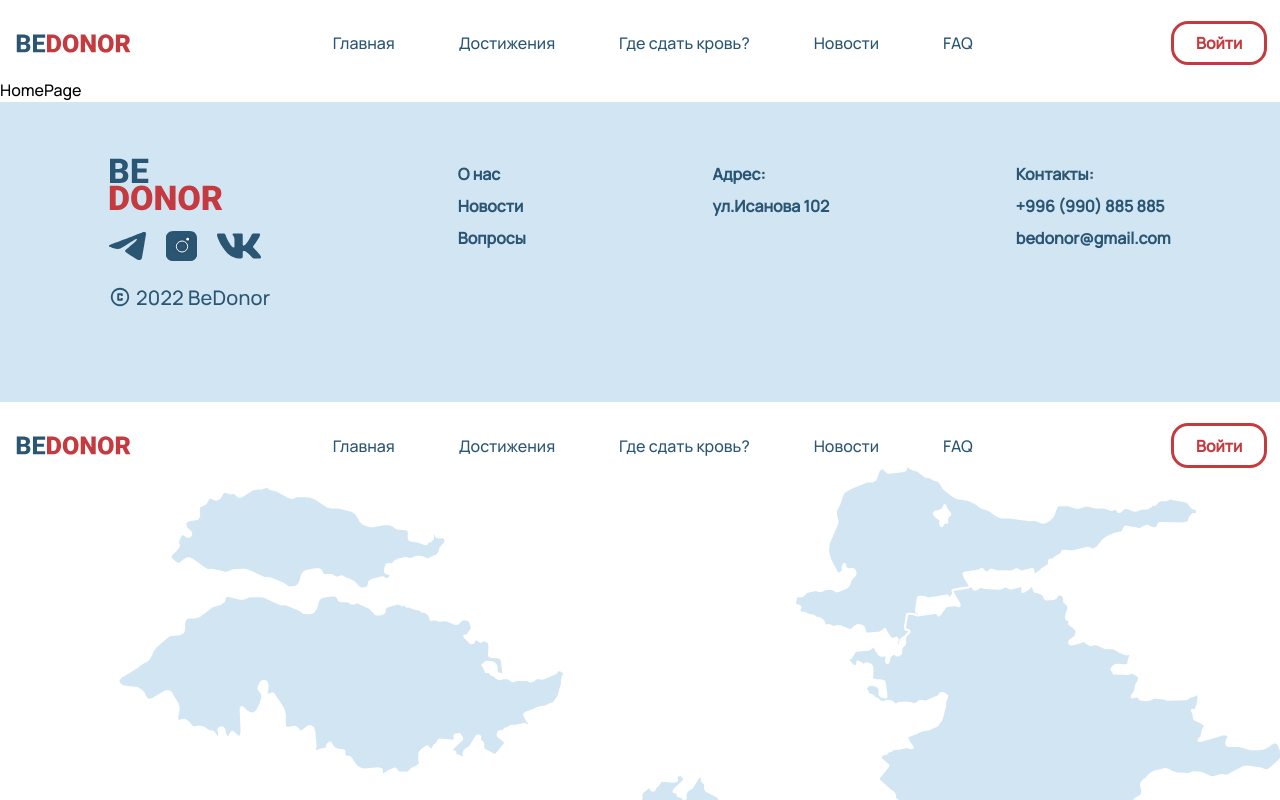
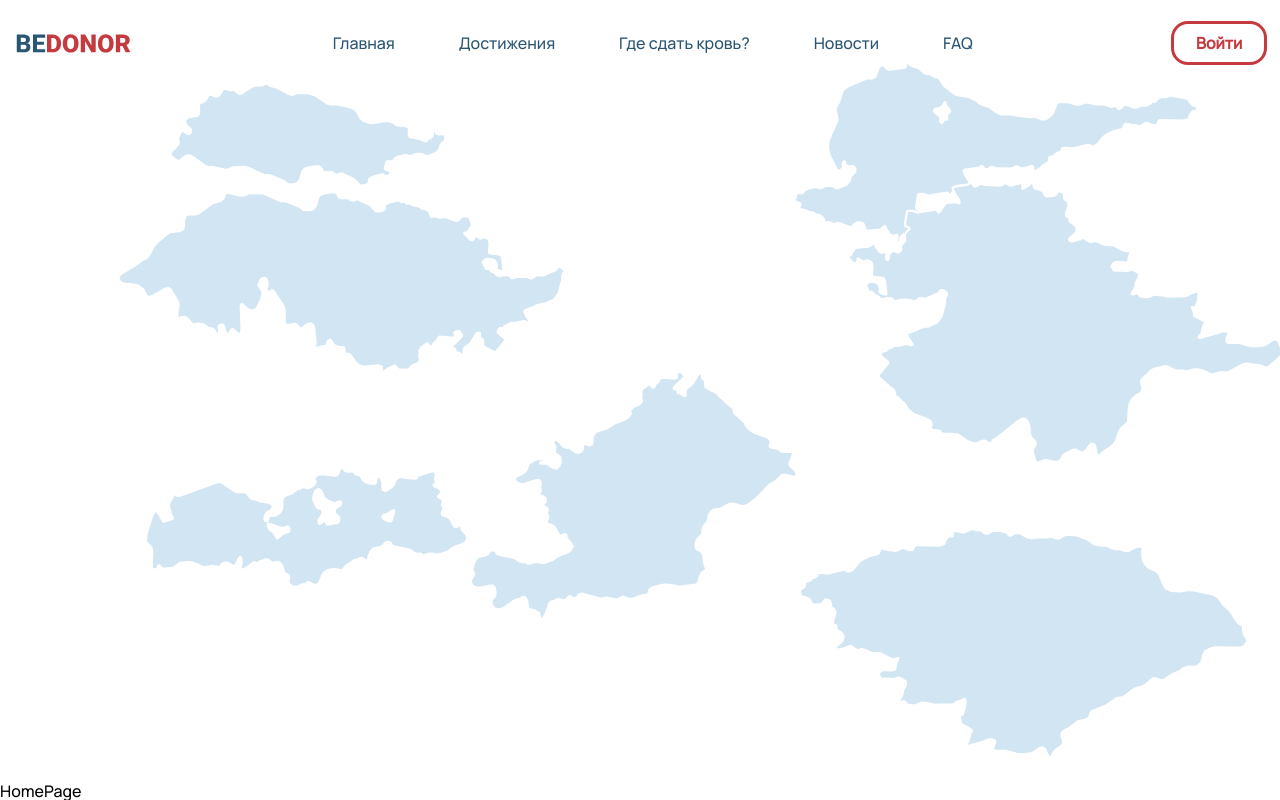
Before and after one commit to jantay04/bedonor, a React (Create React App) app: page / in a window 1280 px wide. Shown: the top 800 px of the page. Built offline with nearby package versions, Linux system fonts and the light colour scheme.

Commit message:
added map

```diff
--- a/src/App.tsx
+++ b/src/App.tsx
@@ -1,18 +1,11 @@
 import React from "react";
-import MainLayout from "./components/Layout/MainLayout";
 import MainRoutes from "./MainRoutes";
-import Map from "./components/Layout/MainLayout/KgMapPart/Map";
-import Footer from "./components/Layout/MainLayout/Footer";
 
 function App() {
   //Map пока как комонент идет , потом в main добавил, это для удобста:)
   return (
     <div className="App">
       <MainRoutes />
-      <MainLayout>
-        {/* <Footer /> */}
-        <Map />
-      </MainLayout>
     </div>
   );
 }
--- a/src/pages/HomePage.tsx
+++ b/src/pages/HomePage.tsx
@@ -1,11 +1,13 @@
 import React from "react";
 import MainLayout from "../components/Layout/MainLayout";
+import Map from "../components/Layout/MainLayout/KgMapPart/Map";
 
 type Props = {};
 
 const HomePage = (props: Props) => {
   return (
     <MainLayout>
+      <Map />
       <div>HomePage</div>
     </MainLayout>
   );
```
